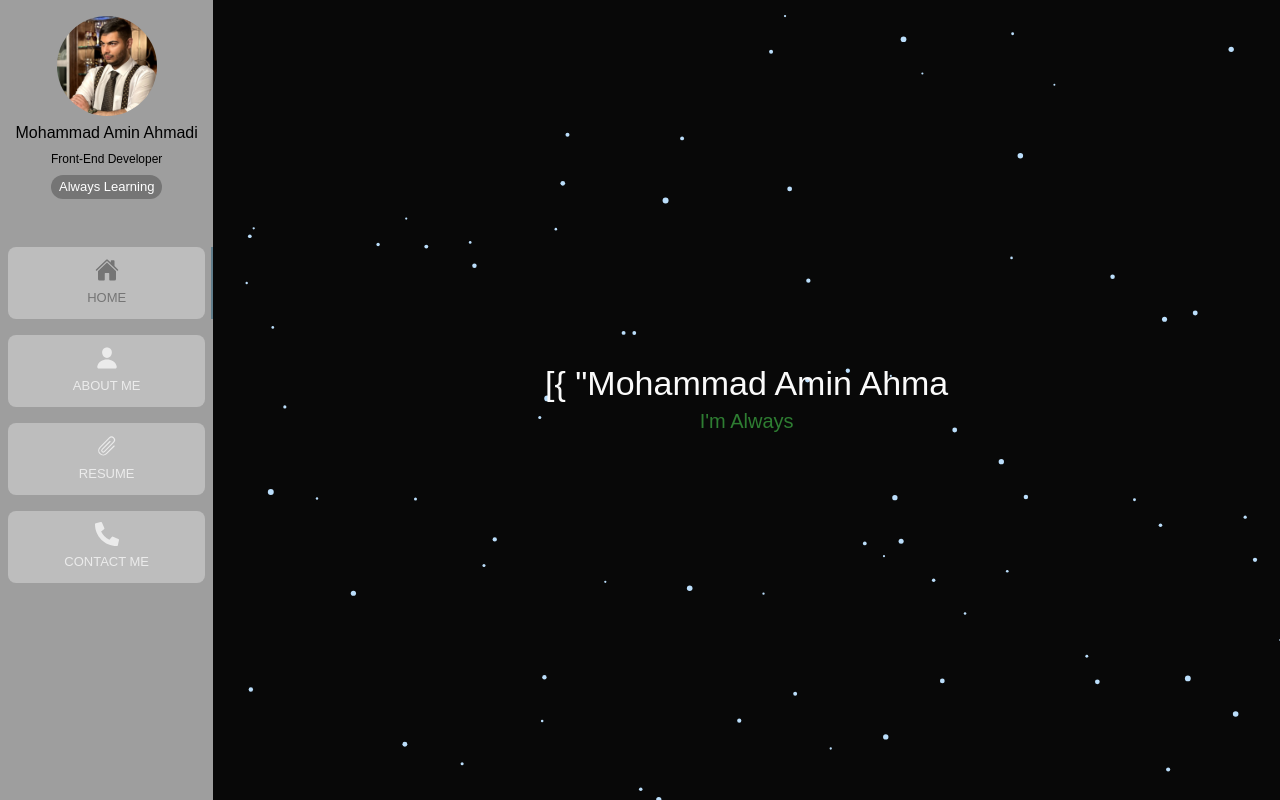
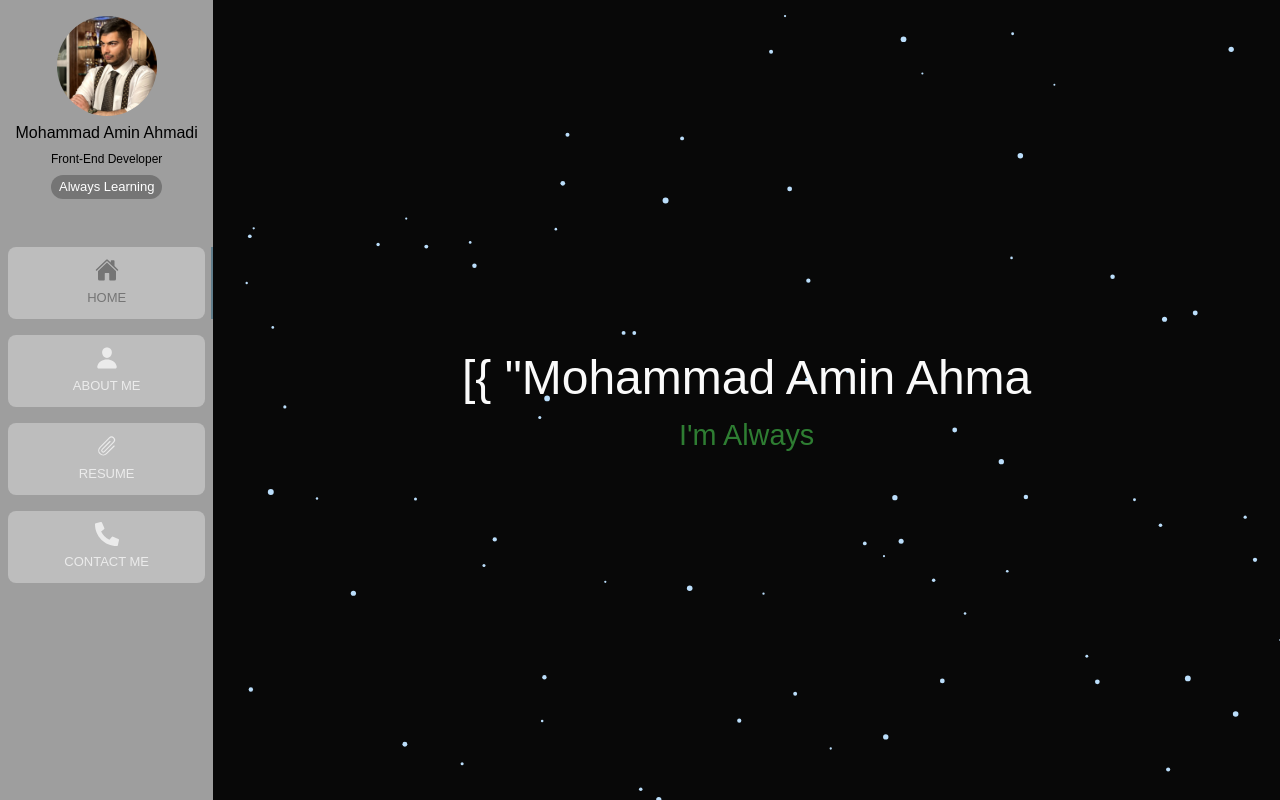
Before and after one commit to rex-vero/personal-app, a React (Create React App) app: page / in a window 1280 px wide. Built offline with nearby package versions, Linux system fonts and the light colour scheme; a web font is replaced by a local one.

Commit message:
UI updated

```diff
--- a/src/pages/Home.js
+++ b/src/pages/Home.js
@@ -7,10 +7,10 @@ const Home = () => {
     return (
         <Box textAlign={'center'} m={1}>
             <ParticlesContainer particleColor={blue[100]} animationType={'snow'} />
-            <Typography color={grey[50]} variant="h4">
+            <Typography color={grey[50]} sx={{ fontSize: { xs: '1.5rem', md: '3rem' } }}>
                 <Typing strings={['[{ "Mohammad Amin Ahmadi" }]']} typeSpeed={200} />
             </Typography>
-            <Typography variant="h6" color={green[800]}>
+            <Typography sx={{ fontSize: { xs: '1.2rem', md: '1.8rem' } }} color={green[800]}>
                 <Typing loop strings={["I'm Front-End Developer", "I'm Programer", "I'm Always Excited To Bring Life With Code"]} typeSpeed={90} backSpeed={25} />
             </Typography>
         </Box>
```
